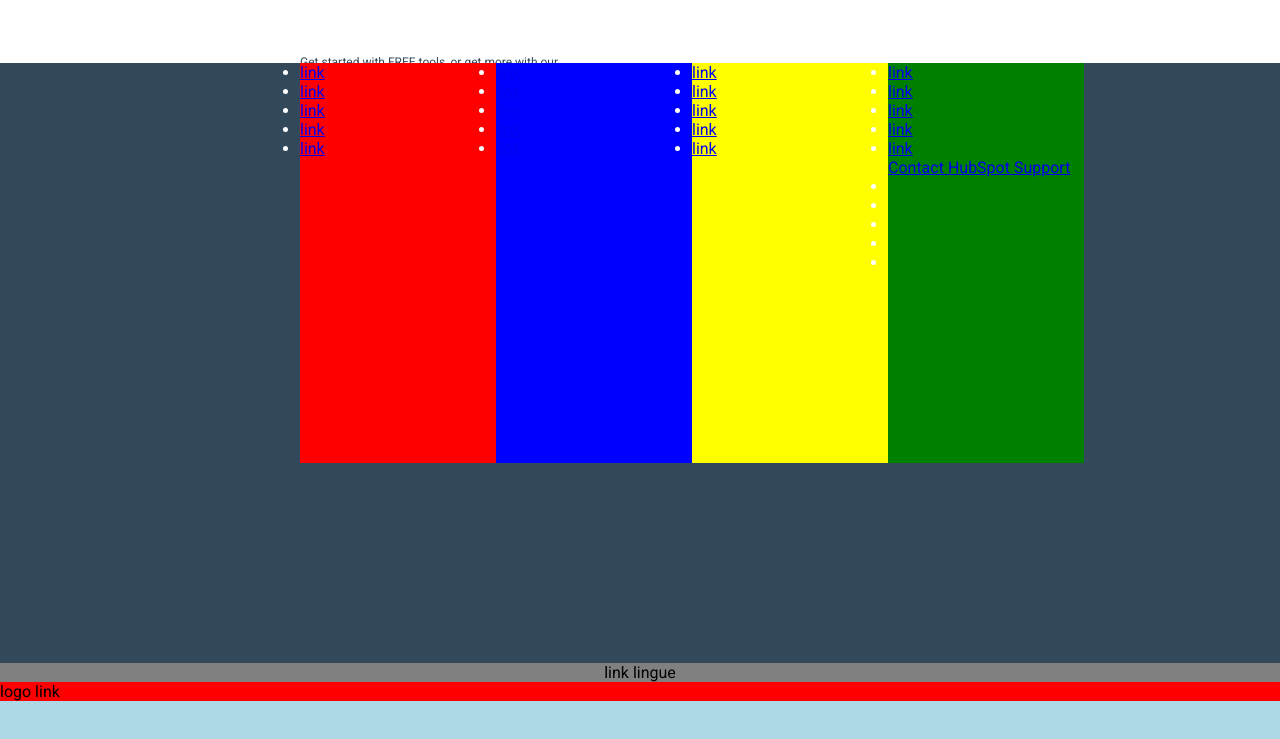
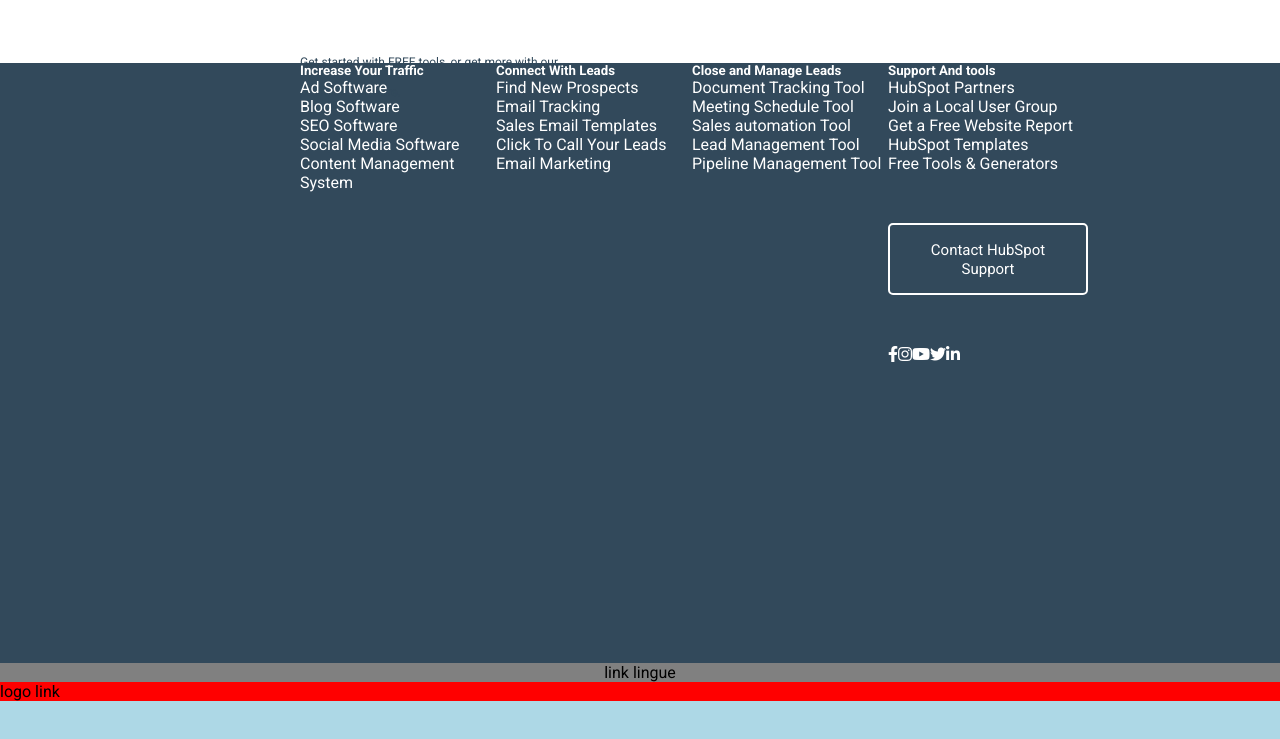
Before and after one commit to DavideBenazzi/htmlcss-hubspot, a plain HTML site: page index.html in a window 1280 px wide. Shown: the part 6679-7418 px from the top of the page. Drawn offline with Linux system fonts and the light colour scheme.

Commit message:
Costruzione Sezione 5

```diff
--- a/css/style.css
+++ b/css/style.css
@@ -706,39 +706,66 @@
   text-align: left;
   color: #ffffff;
 }
+
+.sezione5 li {
+  list-style: none;
+}
+
+.sezione5 a {
+  text-decoration: none;
+  color: #ffffff;
+}
+
 .social::after {
   content: '';
   display: table;
   clear: both;
 }
 
+.social li {
+  float: left;
+}
+
 .col-sx-sx-sez5 {
   height: 400px;
   width: 20%;
-  background: red;
   float: left;
 }
 
 .col-sx-sez5 {
   height: 400px;
   width: 20%;
-  background: blue;
   float: left;
 }
 
 .col-dx-sez5 {
   height: 400px;
   width: 20%;
-  background: yellow;
   float: left;
 }
 
 .col-dx-dx-sez5 {
   height: 400px;
   width: 20%;
-  background: green;
   float: left;
 }
+
+.bot-sez5 a {
+  text-decoration: none;
+  color: #ffffff;
+  font-size: 15px;
+}
+
+.bot-sez5 {
+  width: 200px;
+  border-radius: 5px;
+  border: 2px solid #ffffff;
+  padding: 15px;
+  text-align: center;
+  background: #32495b;
+  margin: 50px 0 50px;
+}
+
 /* FOOTER */
 footer {
   height: 400px;
--- a/index.html
+++ b/index.html
@@ -395,89 +395,89 @@
       <section class="sezione5">
         <div class="col-sx-sx-sez5">
           <h5>
-            <!-- titoletto -->
+            Increase Your Traffic
           </h5>
           <ul>
             <li>
-              <a href="#">link</a>
+              <a href="#">Ad Software</a>
             </li>
             <li>
-              <a href="#">link</a>
+              <a href="#">Blog Software</a>
             </li>
             <li>
-              <a href="#">link</a>
+              <a href="#">SEO Software</a>
             </li>
             <li>
-              <a href="#">link</a>
+              <a href="#">Social Media Software</a>
             </li>
             <li>
-              <a href="#">link</a>
+              <a href="#">Content Management System</a>
             </li>
           </ul>
         </div>
         <div class="col-sx-sez5">
           <h5>
-            <!-- titoletto -->
+            Connect With Leads
           </h5>
           <ul>
             <li>
-              <a href="#">link</a>
+              <a href="#">Find New Prospects</a>
             </li>
             <li>
-              <a href="#">link</a>
+              <a href="#">Email Tracking</a>
             </li>
             <li>
-              <a href="#">link</a>
+              <a href="#">Sales Email Templates</a>
             </li>
             <li>
-              <a href="#">link</a>
+              <a href="#">Click To Call Your Leads</a>
             </li>
             <li>
-              <a href="#">link</a>
+              <a href="#">Email Marketing</a>
             </li>
           </ul>
         </div>
         <div class="col-dx-sez5">
           <h5>
-            <!-- titoletto -->
+            Close and Manage Leads
           </h5>
           <ul>
             <li>
-              <a href="#">link</a>
+              <a href="#">Document Tracking Tool</a>
             </li>
             <li>
-              <a href="#">link</a>
+              <a href="#">Meeting Schedule Tool</a>
             </li>
             <li>
-              <a href="#">link</a>
+              <a href="#">Sales automation Tool</a>
             </li>
             <li>
-              <a href="#">link</a>
+              <a href="#">Lead Management Tool</a>
             </li>
             <li>
-              <a href="#">link</a>
+              <a href="#">Pipeline Management Tool</a>
             </li>
           </ul>
         </div>
         <div class="col-dx-dx-sez5">
           <h5>
-            <!-- titoletto -->
+            Support And tools
           </h5>
           <ul>
             <li>
-              <a href="#">link</a>
+              <a href="#">HubSpot Partners</a>
             </li>
             <li>
-              <a href="#">link</a>
+              <a href="#">Join a Local User Group</a>
             </li>
             <li>
-              <a href="#">link</a>
+              <a href="#">Get a Free Website Report</a>
             </li>
             <li>
-              <a href="#">link</a>
+              <a href="#">HubSpot Templates</a>
             </li>
             <li>
-              <a href="#">link</a>
+              <a href="#">Free Tools & Generators</a>
             </li>
           </ul>
           <div class="bot-sez5">
@@ -486,19 +486,19 @@
           <div class="social">
             <ul>
               <li>
-                <a href="#"></a>
+                <a href="#"><i class="fab fa-facebook-f"></i></a>
               </li>
               <li>
-                <a href="#"></a>
+                <a href="#"><i class="fab fa-instagram"></i></a>
               </li>
               <li>
-                <a href="#"></a>
+                <a href="#"><i class="fab fa-youtube"></i></a>
               </li>
               <li>
-                <a href="#"></a>
+                <a href="#"><i class="fab fa-twitter"></i></a>
               </li>
               <li>
-                <a href="#"></a>
+                <a href="#"><i class="fab fa-linkedin-in"></i></a>
               </li>
             </ul>
           </div>
```
